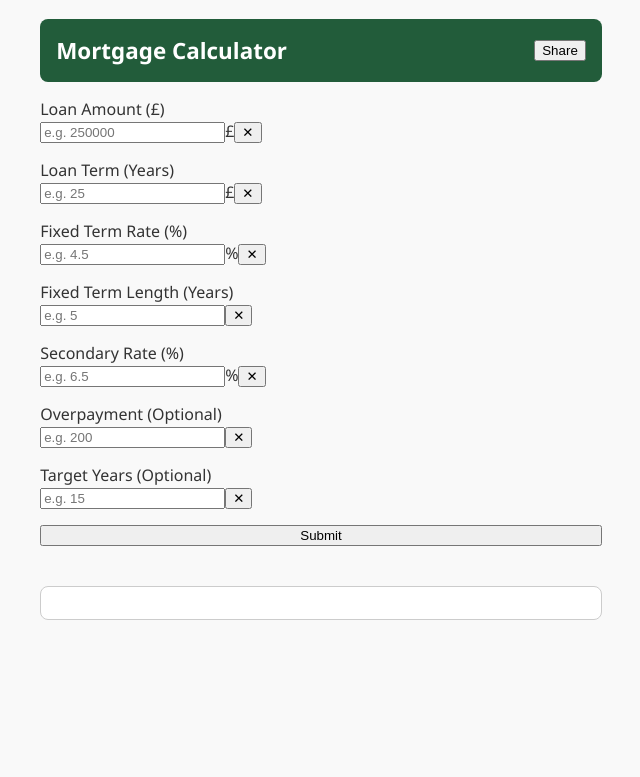
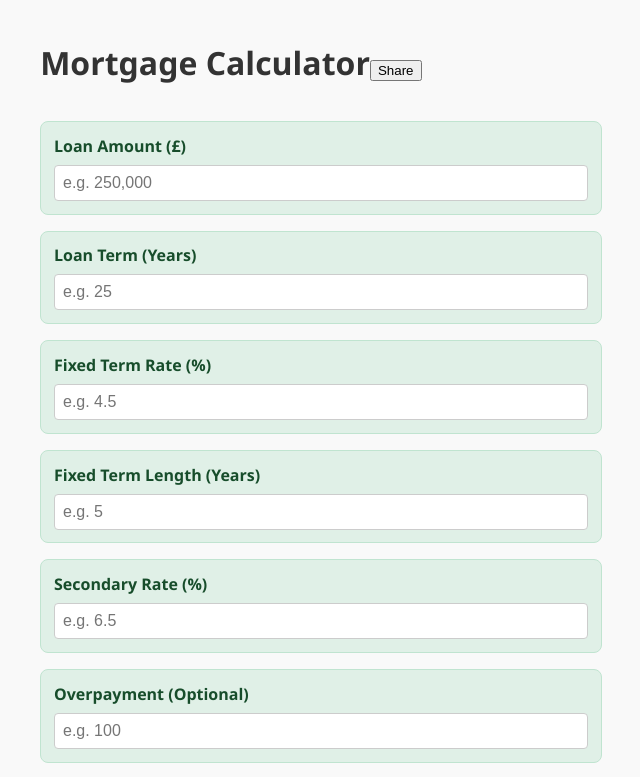
Before and after one commit to Ampdrew06/Mortgage-Calculator, a React (Create React App) app: page / in a window 1280 px wide. Shown: the top 777 px of the page, without its empty margins (319-959 px from the left). Built offline with nearby package versions, Linux system fonts and the light colour scheme.

Commit message:
Update App.js

```diff
--- a/src/App.js
+++ b/src/App.js
@@ -18,22 +18,45 @@
   const basePMT = (pv, rate, nper) =>
     (rate * pv) / (1 - Math.pow(1 + rate, -nper));
 
-  const formatCurrency = (value) =>
-    new Intl.NumberFormat('en-GB', {
-      style: 'currency',
-      currency: 'GBP',
-      minimumFractionDigits: 2,
-    }).format(value);
+  const formatCurrency = (value) => {
+    if (value === '') return '';
+    const clean = value.toString().replace(/[^\d.]/g, '');
+    const num = parseFloat(clean);
+    return isNaN(num)
+      ? ''
+      : '£' + num.toLocaleString(undefined, { minimumFractionDigits: 0 });
+  };
 
-  const clearField = (setter) => () => setter('');
+  const formatPercentage = (value) => {
+    if (value === '') return '';
+    const clean = value.toString().replace(/[^\d.]/g, '');
+    return clean === '' ? '' : clean + '%';
+  };
+
+  const parseFormattedValue = (value) =>
+    parseFloat(value.replace(/[^0-9.]/g, '') || 0);
+
+  const clearAll = () => {
+    setLoanAmount('');
+    setInitialRate('');
+    setLoanTermYears('');
+    setFixedTermYears('');
+    setSecondaryRate('');
+    setOverpayment('');
+    setTargetYears('');
+    setInitialPayment('');
+    setSecondPayment('');
+    setYearsRemaining('');
+    setRemainingBalance('');
+  };
 
   const calculate = () => {
-    const P = parseFloat(loanAmount.replace(/,/g, ''));
-    const r1 = parseFloat(initialRate) / 100 / 12;
-    const r2 = parseFloat(secondaryRate) / 100 / 12;
+    const P = parseFormattedValue(loanAmount);
+    const r1 = parseFormattedValue(initialRate) / 100 / 12;
+    const r2 = parseFormattedValue(secondaryRate) / 100 / 12;
     const n = parseInt(loanTermYears) * 12;
     const t = parseInt(fixedTermYears) * 12;
-    const op = overpayment ? parseFloat(overpayment) : 0;
+    const op = overpayment ? parseFormattedValue(overpayment) : 0;
     const g = targetYears ? parseInt(targetYears) * 12 : null;
 
     if (!P || !r1 || !n || !t || !r2) {
@@ -44,7 +67,7 @@
       return;
     }
 
-    const months = g || n;
+    const months = g ? g : n;
     const pmt = basePMT(P, r1, months);
     const initial = Math.abs(pmt + op);
     setInitialPayment(initial.toFixed(2));
@@ -72,15 +95,15 @@
       if (g && op) {
         const termPmt = basePMT(P, r1, g) + op;
         const nper = Math.log(1 + (P * r1) / -termPmt) / Math.log(1 + r1);
-        result = nper < 0 ? 'N/A' : (nper / 12).toFixed(2);
+        result = nper < 0 ? 'N/A' : Math.abs(nper / 12).toFixed(2);
       } else if (g) {
-        result = (g / 12).toFixed(2);
+        result = Math.abs(g / 12).toFixed(2);
       } else if (op) {
         const termPmt = basePMT(P, r1, n) + op;
         const nper = Math.log(1 + (P * r1) / -termPmt) / Math.log(1 + r1);
-        result = (nper / 12).toFixed(2);
+        result = Math.abs(nper / 12).toFixed(2);
       } else {
-        result = (n / 12).toFixed(2);
+        result = Math.abs(n / 12).toFixed(2);
       }
 
       setYearsRemaining(result);
@@ -101,51 +124,51 @@
     }
   };
 
-  const InputRow = ({ label, value, setter, placeholder, isPercent }) => (
-    <div className="input-row">
+  const InputField = ({ label, value, setValue, placeholder, formatter }) => (
+    <div className="input-group">
       <label>{label}</label>
       <div className="input-wrapper">
         <input
-          type="number"
-          value={value}
+          value={formatter ? formatter(value) : value}
+          onChange={(e) => setValue(e.target.value)}
           placeholder={placeholder}
-          onChange={(e) => setter(e.target.value)}
-          step={isPercent ? '0.01' : '1'}
+          inputMode="decimal"
         />
-        {isPercent && <span className="input-symbol">%</span>}
-        {!isPercent && label.includes('Loan') && <span className="input-symbol">£</span>}
-        <button className="clear-btn" onClick={clearField(setter)}>✕</button>
+        {value && (
+          <button className="clear-btn" onClick={() => setValue('')}>×</button>
+        )}
       </div>
     </div>
   );
 
   return (
     <div className="container">
-      <header>
-        <h1>Mortgage Calculator</h1>
+      <h1>Mortgage Calculator
         <button
           className="share-btn"
-          onClick={() => navigator.share ? navigator.share({ title: 'Mortgage Calculator', url: window.location.href }) : navigator.clipboard.writeText(window.location.href)}
+          onClick={() => navigator.share
+            ? navigator.share({ title: 'Mortgage Calculator', url: window.location.href })
+            : navigator.clipboard.writeText(window.location.href)}
         >
           Share
         </button>
-      </header>
+      </h1>
 
-      <InputRow label="Loan Amount (£)" value={loanAmount} setter={setLoanAmount} placeholder="e.g. 250000" />
-      <InputRow label="Loan Term (Years)" value={loanTermYears} setter={setLoanTermYears} placeholder="e.g. 25" />
-      <InputRow label="Fixed Term Rate (%)" value={initialRate} setter={setInitialRate} placeholder="e.g. 4.5" isPercent />
-      <InputRow label="Fixed Term Length (Years)" value={fixedTermYears} setter={setFixedTermYears} placeholder="e.g. 5" />
-      <InputRow label="Secondary Rate (%)" value={secondaryRate} setter={setSecondaryRate} placeholder="e.g. 6.5" isPercent />
-      <InputRow label="Overpayment (Optional)" value={overpayment} setter={setOverpayment} placeholder="e.g. 200" />
-      <InputRow label="Target Years (Optional)" value={targetYears} setter={setTargetYears} placeholder="e.g. 15" />
+      <InputField label="Loan Amount (£)" value={loanAmount} setValue={setLoanAmount} placeholder="e.g. 250,000" formatter={formatCurrency} />
+      <InputField label="Loan Term (Years)" value={loanTermYears} setValue={setLoanTermYears} placeholder="e.g. 25" />
+      <InputField label="Fixed Term Rate (%)" value={initialRate} setValue={setInitialRate} placeholder="e.g. 4.5" formatter={formatPercentage} />
+      <InputField label="Fixed Term Length (Years)" value={fixedTermYears} setValue={setFixedTermYears} placeholder="e.g. 5" />
+      <InputField label="Secondary Rate (%)" value={secondaryRate} setValue={setSecondaryRate} placeholder="e.g. 6.5" formatter={formatPercentage} />
+      <InputField label="Overpayment (Optional)" value={overpayment} setValue={setOverpayment} placeholder="e.g. 100" formatter={formatCurrency} />
+      <InputField label="Target Years (Optional)" value={targetYears} setValue={setTargetYears} placeholder="e.g. 15" />
 
-      <button className="submit-btn" onClick={calculate}>Submit</button>
+      <button onClick={calculate} className="submit-btn">Submit</button>
 
       <div className="results">
-        {initialPayment && <p><span>Initial Monthly Payment:</span> <span>{formatCurrency(initialPayment)}</span></p>}
-        {secondPayment && <p><span>Secondary Monthly Payment:</span> <span>{formatCurrency(secondPayment)}</span></p>}
-        {yearsRemaining && <p><span>Years Remaining:</span> <span>{Math.abs(yearsRemaining)} {yearsRemaining !== 'N/A' ? 'years' : ''}</span></p>}
-        {remainingBalance && <p><span>Remaining Balance After Fixed Term:</span> <span>{formatCurrency(remainingBalance)}</span></p>}
+        {initialPayment && <p><span>Initial Monthly Payment:</span> <span>£{initialPayment}</span></p>}
+        {secondPayment && <p><span>Secondary Monthly Payment:</span> <span>£{secondPayment}</span></p>}
+        {yearsRemaining && <p><span>Years Remaining:</span> <span>{yearsRemaining}</span></p>}
+        {remainingBalance && <p><span>Remaining Balance After Fixed Term:</span> <span>£{remainingBalance}</span></p>}
       </div>
     </div>
   );
```
